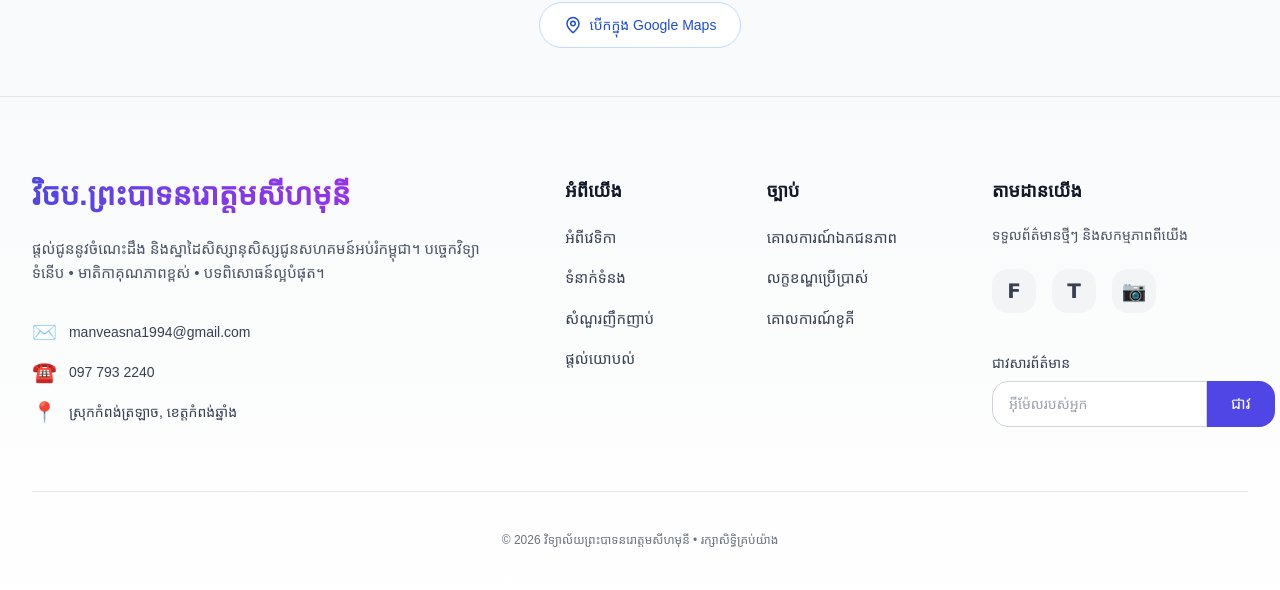
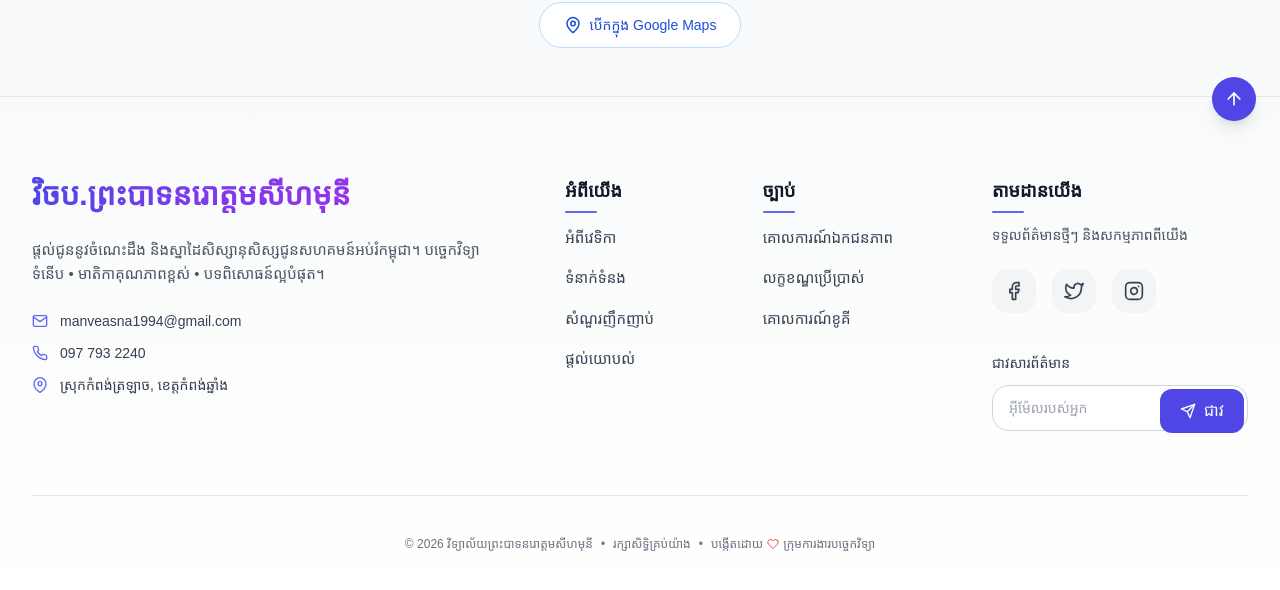
Before and after one commit to VeasnaNIE2025/SchoolApp, a React (Vite) app: page /contact in a window 1280 px wide. Shown: the part 1692-2282 px from the top of the page. Built offline with nearby package versions, Linux system fonts and the light colour scheme; a web font is replaced by a local one.

Commit message:
change Footer

```diff
--- a/src/components/Layout/Footer.jsx
+++ b/src/components/Layout/Footer.jsx
@@ -1,48 +1,86 @@
-import React from "react";
+import React, { useState } from "react";
 import { Link } from "react-router-dom";
+// បើអ្នកមិនទាន់មាន react-icons ទេ សូមដំឡើង៖ npm install react-icons
+import {
+  FiMail, FiPhone, FiMapPin, FiSend,
+  FiFacebook, FiTwitter, FiInstagram,
+  FiArrowUp, FiHeart
+} from "react-icons/fi";
 
 const Footer = () => {
   const currentYear = new Date().getFullYear();
+  const [email, setEmail] = useState("");
+  const [subscribed, setSubscribed] = useState(false);
+
+  const handleSubscribe = (e) => {
+    e.preventDefault();
+    if (email && email.includes("@")) {
+      setSubscribed(true);
+      setEmail("");
+      setTimeout(() => setSubscribed(false), 3000);
+    }
+  };
+
+  const scrollToTop = () => {
+    window.scrollTo({ top: 0, behavior: "smooth" });
+  };
 
   return (
-    <footer className="text-gray-700 border-t border-gray-200 bg-gradient-to-b from-gray-50 to-white dark:from-gray-950 dark:to-gray-900 dark:text-gray-400 font-khmer dark:border-gray-800">
+    <footer className="relative text-gray-700 border-t border-gray-200 bg-gradient-to-b from-gray-50 to-white dark:from-gray-950 dark:to-gray-900 dark:text-gray-400 font-khmer dark:border-gray-800">
+      {/* Back to top button */}
+      <button
+        onClick={scrollToTop}
+        className="absolute p-3 text-white transition-all duration-300 bg-indigo-600 rounded-full shadow-lg right-6 -top-5 hover:bg-indigo-700 hover:scale-110 focus:outline-none focus:ring-2 focus:ring-indigo-500 focus:ring-offset-2"
+        aria-label="ត្រឡប់ទៅលើ"
+      >
+        <FiArrowUp className="w-5 h-5" />
+      </button>
+
       <div className="px-6 py-16 mx-auto max-w-7xl lg:px-8 lg:py-20">
         <div className="grid grid-cols-1 gap-12 md:grid-cols-12 lg:gap-16">
 
           {/* Column 1 - Logo & Description */}
-          <div className="md:col-span-5">
-            <Link to="/" className="inline-block mb-6 group">
+          <div className="space-y-6 md:col-span-5">
+            <Link to="/" className="inline-block group">
               <h2 className="text-2xl font-bold text-transparent transition-all duration-300 lg:text-3xl bg-gradient-to-r from-indigo-600 via-violet-600 to-purple-600 bg-clip-text group-hover:from-indigo-500 group-hover:via-violet-500">
                 វិចប.ព្រះបាទនរោត្តមសីហមុនី
               </h2>
             </Link>
 
-            <p className="text-[15px] leading-relaxed text-gray-600 dark:text-gray-500 max-w-md">
+            <p className="text-[15px] leading-relaxed text-gray-600 dark:text-gray-400 max-w-md">
               ផ្តល់ជូននូវចំណេះដឹង និងស្នាដៃសិស្សានុសិស្សជូនសហគមន៍អប់រំកម្ពុជា។
               បច្ចេកវិទ្យាទំនើប • មាតិកាគុណភាពខ្ពស់ • បទពិសោធន៍ល្អបំផុត។
             </p>
 
-            {/* Contact Info */}
-            <div className="mt-8 space-y-3 text-sm">
-              <a href="mailto:manveasna1994@gmail.com" className="flex items-center gap-3 transition-colors hover:text-indigo-600 dark:hover:text-indigo-400">
-                <span className="text-xl">✉️</span>
-                manveasna1994@gmail.com
+            {/* Contact Info with better icons */}
+            <div className="space-y-3 text-sm">
+              <a
+                href="mailto:manveasna1994@gmail.com"
+                className="flex items-center gap-3 transition-all duration-200 hover:text-indigo-600 dark:hover:text-indigo-400 hover:translate-x-1"
+              >
+                <FiMail className="w-4 h-4 text-indigo-500" />
+                <span>manveasna1994@gmail.com</span>
               </a>
-              <a href="tel:+855967932240" className="flex items-center gap-3 transition-colors hover:text-indigo-600 dark:hover:text-indigo-400">
-                <span className="text-xl">☎️</span>
-                097 793 2240
+              <a
+                href="tel:+855967932240"
+                className="flex items-center gap-3 transition-all duration-200 hover:text-indigo-600 dark:hover:text-indigo-400 hover:translate-x-1"
+              >
+                <FiPhone className="w-4 h-4 text-indigo-500" />
+                <span>097 793 2240</span>
               </a>
               <div className="flex items-center gap-3">
-                <span className="text-xl">📍</span>
-                ស្រុកកំពង់ត្រឡាច, ខេត្តកំពង់ឆ្នាំង
+                <FiMapPin className="w-4 h-4 text-indigo-500" />
+                <span>ស្រុកកំពង់ត្រឡាច, ខេត្តកំពង់ឆ្នាំង</span>
               </div>
             </div>
           </div>
 
-          {/* Column 2 & 3 - Links */}
-          <div className="grid grid-cols-2 gap-10 md:col-span-4">
+          {/* Column 2 & 3 - Links with better styling */}
+          <div className="grid grid-cols-2 gap-8 md:col-span-4">
             <div>
-              <h3 className="mb-5 text-lg font-semibold text-gray-900 dark:text-white">អំពីយើង</h3>
+              <h3 className="mb-5 text-lg font-semibold text-gray-900 dark:text-white relative inline-block after:content-[''] after:absolute after:bottom-[-8px] after:left-0 after:w-8 after:h-0.5 after:bg-indigo-500 after:rounded-full">
+                អំពីយើង
+              </h3>
               <ul className="space-y-3.5 text-[15px]">
                 {[
                   { to: "/about", label: "អំពីវេទិកា" },
@@ -51,7 +89,10 @@ const Footer = () => {
                   { to: "/feedback", label: "ផ្តល់យោបល់" },
                 ].map(({ to, label }) => (
                   <li key={to}>
-                    <Link to={to} className="transition-colors hover:text-indigo-600 dark:hover:text-indigo-400">
+                    <Link
+                      to={to}
+                      className="inline-block transition-all duration-200 hover:text-indigo-600 dark:hover:text-indigo-400 hover:translate-x-1"
+                    >
                       {label}
                     </Link>
                   </li>
@@ -60,7 +101,9 @@ const Footer = () => {
             </div>
 
             <div>
-              <h3 className="mb-5 text-lg font-semibold text-gray-900 dark:text-white">ច្បាប់</h3>
+              <h3 className="mb-5 text-lg font-semibold text-gray-900 dark:text-white relative inline-block after:content-[''] after:absolute after:bottom-[-8px] after:left-0 after:w-8 after:h-0.5 after:bg-indigo-500 after:rounded-full">
+                ច្បាប់
+              </h3>
               <ul className="space-y-3.5 text-[15px]">
                 {[
                   { to: "/privacy", label: "គោលការណ៍ឯកជនភាព" },
@@ -68,7 +111,10 @@ const Footer = () => {
                   { to: "/cookies", label: "គោលការណ៍ខូគី" },
                 ].map(({ to, label }) => (
                   <li key={to}>
-                    <Link to={to} className="transition-colors hover:text-indigo-600 dark:hover:text-indigo-400">
+                    <Link
+                      to={to}
+                      className="inline-block transition-all duration-200 hover:text-indigo-600 dark:hover:text-indigo-400 hover:translate-x-1"
+                    >
                       {label}
                     </Link>
                   </li>
@@ -77,51 +123,77 @@ const Footer = () => {
             </div>
           </div>
 
-          {/* Column 4 - Social + Newsletter */}
+          {/* Column 4 - Social + Newsletter with improved design */}
           <div className="md:col-span-3">
-            <h3 className="mb-5 text-lg font-semibold text-gray-900 dark:text-white">តាមដានយើង</h3>
-            <p className="mb-6 text-sm text-gray-600 dark:text-gray-500">
+            <h3 className="mb-5 text-lg font-semibold text-gray-900 dark:text-white relative inline-block after:content-[''] after:absolute after:bottom-[-8px] after:left-0 after:w-8 after:h-0.5 after:bg-indigo-500 after:rounded-full">
+              តាមដានយើង
+            </h3>
+            <p className="mb-6 text-sm text-gray-600 dark:text-gray-400">
               ទទួលព័ត៌មានថ្មីៗ និងសកម្មភាពពីយើង
             </p>
 
-            {/* Social Icons */}
+            {/* Social Icons with react-icons */}
             <div className="flex gap-4 mb-10">
               {[
-                { icon: "𝗙", color: "hover:bg-blue-600", name: "Facebook" },
-                { icon: "𝗧", color: "hover:bg-sky-500", name: "Twitter" },
-                { icon: "📷", color: "hover:bg-pink-600", name: "Instagram" },
+                { icon: FiFacebook, color: "hover:bg-[#1877f2]", name: "Facebook", link: "#" },
+                { icon: FiTwitter, color: "hover:bg-[#1da1f2]", name: "Twitter", link: "#" },
+                { icon: FiInstagram, color: "hover:bg-gradient-to-tr from-[#feda77] to-[#d62976]", name: "Instagram", link: "#" },
               ].map((social, i) => (
                 <a
                   key={i}
-                  href="#"
-                  className={`w-11 h-11 rounded-2xl bg-gray-100 dark:bg-gray-800 flex items-center justify-center text-xl transition-all duration-300 hover:scale-110 hover:text-white ${social.color}`}
+                  href={social.link}
+                  className={`w-11 h-11 rounded-2xl bg-gray-100 dark:bg-gray-800 flex items-center justify-center text-xl transition-all duration-300 hover:scale-110 hover:text-white hover:shadow-lg ${social.color}`}
                   aria-label={social.name}
+                  target="_blank"
+                  rel="noopener noreferrer"
                 >
-                  {social.icon}
+                  <social.icon className="w-5 h-5" />
                 </a>
               ))}
             </div>
 
-            {/* Simple Newsletter */}
+            {/* Newsletter with better interaction */}
             <div>
-              <p className="mb-2 text-sm font-medium">ជាវសារព័ត៌មាន</p>
-              <div className="flex">
+              <p className="mb-3 text-sm font-medium text-gray-700 dark:text-gray-300">
+                ជាវសារព័ត៌មាន
+              </p>
+              <form onSubmit={handleSubscribe} className="relative">
                 <input
                   type="email"
+                  value={email}
+                  onChange={(e) => setEmail(e.target.value)}
                   placeholder="អ៊ីម៉ែលរបស់អ្នក"
-                  className="flex-1 px-4 py-3 text-sm bg-white border border-gray-300 dark:bg-gray-800 dark:border-gray-700 rounded-l-2xl focus:outline-none focus:border-indigo-500"
+                  required
+                  className="w-full px-4 py-3 pr-32 text-sm transition-all duration-200 bg-white border border-gray-300 rounded-2xl dark:bg-gray-800 dark:border-gray-700 focus:outline-none focus:ring-2 focus:ring-indigo-500 focus:border-transparent"
                 />
-                <button className="px-6 font-medium text-white transition bg-indigo-600 hover:bg-indigo-700 rounded-r-2xl">
-                  ជាវ
+                <button
+                  type="submit"
+                  className="absolute flex items-center gap-2 px-5 py-2 font-medium text-white transition-all bg-indigo-600 right-1 top-1 rounded-xl hover:bg-indigo-700 focus:outline-none focus:ring-2 focus:ring-indigo-500 focus:ring-offset-2"
+                >
+                  <FiSend className="w-4 h-4" />
+                  <span>ជាវ</span>
                 </button>
-              </div>
+              </form>
+              {subscribed && (
+                <p className="mt-2 text-xs text-green-600 dark:text-green-400 animate-pulse">
+                  សូមអរគុណ! អ្នកបានជាវដោយជោគជ័យ។
+                </p>
+              )}
             </div>
           </div>
         </div>
 
-        {/* Bottom Bar */}
-        <div className="pt-10 mt-16 text-xs text-center text-gray-500 border-t border-gray-200 dark:border-gray-800 dark:text-gray-600">
-          <p>&copy; {currentYear} វិទ្យាល័យព្រះបាទនរោត្តមសីហមុនី • រក្សាសិទ្ធិគ្រប់យ៉ាង</p>
+        {/* Bottom Bar with better design */}
+        <div className="pt-10 mt-16 text-xs text-center text-gray-500 border-t border-gray-200 dark:border-gray-800">
+          <p className="flex flex-col items-center justify-center gap-2 sm:flex-row">
+            <span>&copy; {currentYear} វិទ្យាល័យព្រះបាទនរោត្តមសីហមុនី</span>
+            <span className="hidden sm:inline">•</span>
+            <span>រក្សាសិទ្ធិគ្រប់យ៉ាង</span>
+            <span className="hidden sm:inline">•</span>
+            <span className="flex items-center gap-1">
+              បង្កើតដោយ <FiHeart className="inline w-3 h-3 text-red-500 animate-pulse" /> ក្រុមការងារបច្ចេកវិទ្យា
+            </span>
+          </p>
         </div>
       </div>
     </footer>
```
